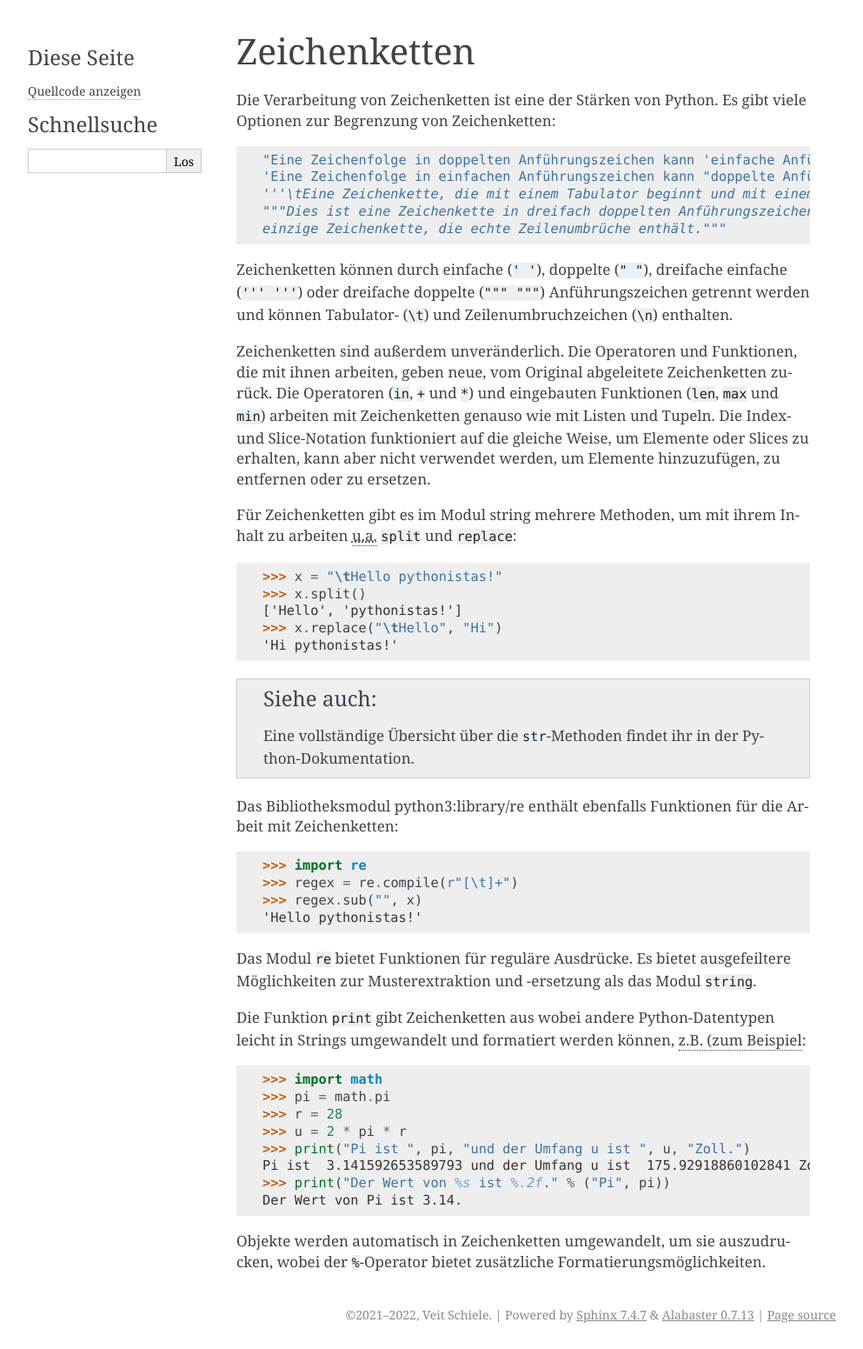
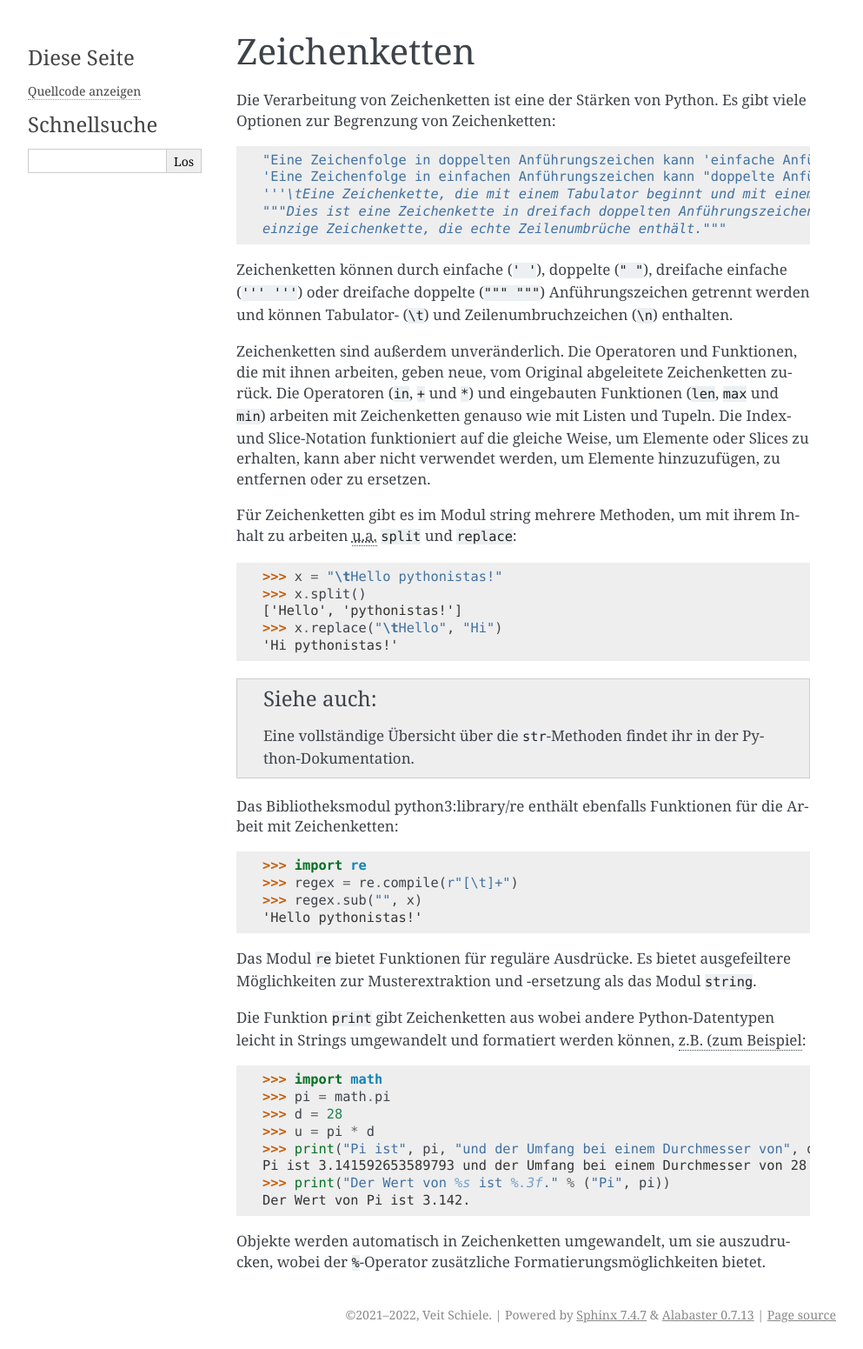
Before and after one commit to veit/python-basics-tutorial-de, a Sphinx documentation site: the page built from docs/types/strings.rst, in a window 1280 px wide. Shown: the whole page at 87% size, without its empty margins (148-1141 px from the left). Built offline with Sphinx 7.4.7, drawn with Linux system fonts in a browser that asks for light colours; pages that are not in the unit, such as notebooks, are missing from menus.

Commit message:
:memo: Update print example

```diff
--- a/docs/types/strings.rst
+++ b/docs/types/strings.rst
@@ -63,12 +63,12 @@ Beispiel`:
 
     >>> import math
     >>> pi = math.pi
-    >>> r = 28
-    >>> u = 2 * pi * r
-    >>> print("Pi ist ", pi, "und der Umfang u ist ", u, "Zoll.")
-    Pi ist  3.141592653589793 und der Umfang u ist  175.92918860102841 Zoll.
-    >>> print("Der Wert von %s ist %.2f." % ("Pi", pi))
-    Der Wert von Pi ist 3.14.
+    >>> d = 28
+    >>> u = pi * d
+    >>> print("Pi ist", pi, "und der Umfang bei einem Durchmesser von", d, "Zoll ist", u, "Zoll.")
+    Pi ist 3.141592653589793 und der Umfang bei einem Durchmesser von 28 Zoll ist 87.96459430051421 Zoll.
+    >>> print("Der Wert von %s ist %.3f." % ("Pi", pi))
+    Der Wert von Pi ist 3.142.
 
 Objekte werden automatisch in Zeichenketten umgewandelt, um sie auszudrucken,
-wobei der ``%``-Operator bietet zusätzliche Formatierungsmöglichkeiten.
+wobei der ``%``-Operator zusätzliche Formatierungsmöglichkeiten bietet.
```
